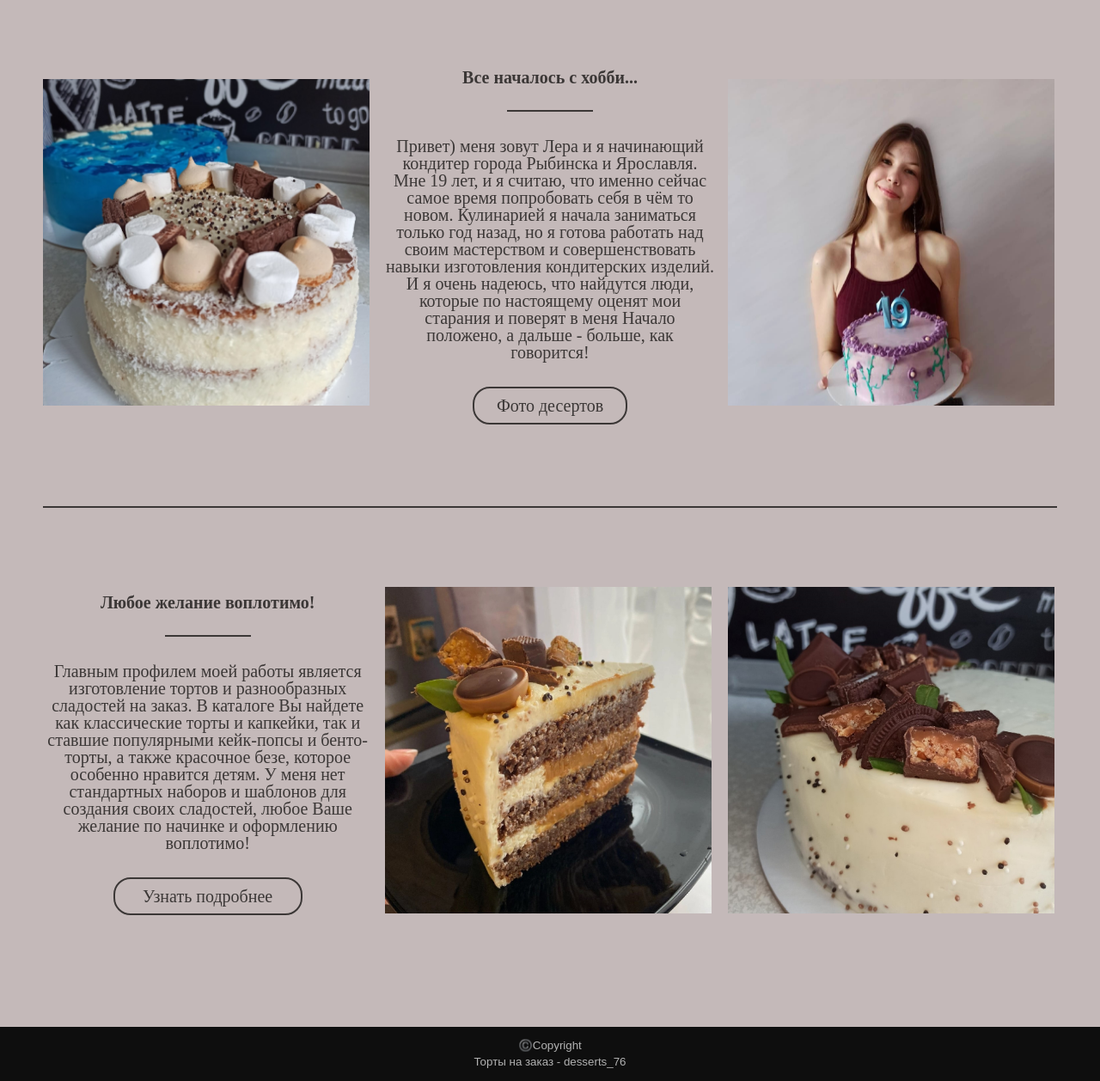
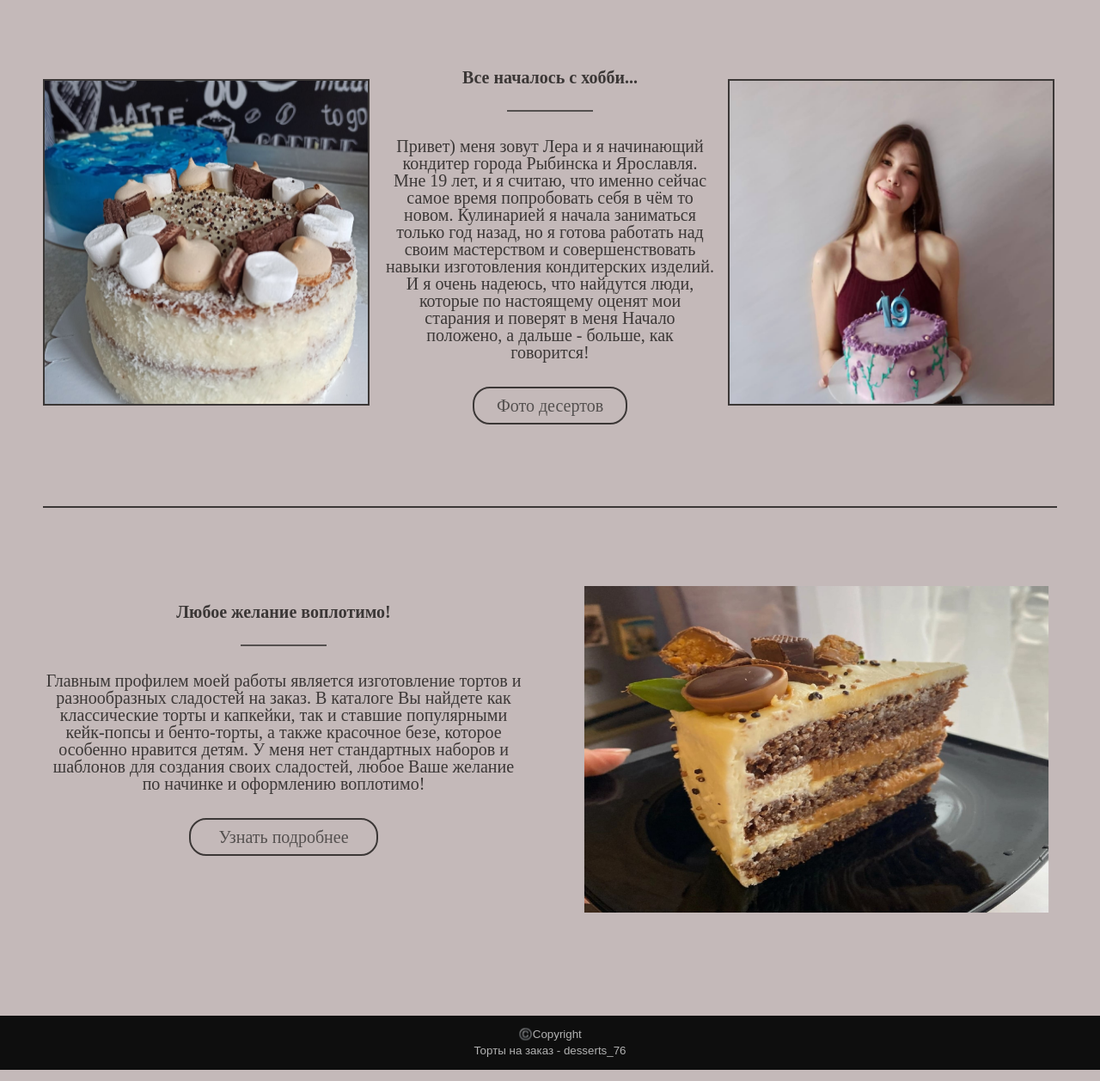
Before and after one commit to Panovky/Desserts_76, a Django app: page /about_me/ in a window 1280 px wide. Shown: the part 75-1333 px from the top of the page at 86% size. Run offline with Django 4.2, Linux system fonts and the light colour scheme.

Commit message:
Make slider and gallery page

```diff
--- a/about/templates/about/about_me.html
+++ b/about/templates/about/about_me.html
@@ -19,7 +19,7 @@
                     <a href="#" class="about_link">Фото десертов</a>
                 </div>
                 <div class="about_foto">
-                    <img src="{% static 'images/header_foto.png' %}" width="380px" height="380px"/>
+                    <img src="{% static 'images/header_foto.png' %}"/>
                 </div>
             </div>
 
@@ -33,11 +33,15 @@
                         и шаблонов для создания своих сладостей, любое Ваше желание по начинке и оформлению воплотимо!</p>
                     <a href="#" class="about_link aside_link">Узнать подробнее</a>
                 </div>
-                <div class="about_foto">
-                    <img src="{% static 'images/aside_foto1.jpg' %}" width="380px" height="380px"/>
-                </div>
-                <div class="about_foto">
-                    <img src="{% static 'images/aside_foto2.jpg' %}" width="380px" height="380px"/>
+                <div class="about_foto-aside swiper-container">
+                    <div class="swiper-wrapper">
+                        <div class="swiper-slide">
+                            <img src="{% static 'images/aside_foto1.jpg' %}" alt="Картинка"/>
+                        </div>
+                        <div class="swiper-slide">
+                            <img src="{% static 'images/aside_foto2.jpg' %}" alt="Картинка"/>
+                        </div>
+                    </div>
                 </div>
             </div>
         </div>
--- a/catalog/templates/catalog/filling_list.html
+++ b/catalog/templates/catalog/filling_list.html
@@ -12,7 +12,7 @@
                             <a class="fillings__link" href="learn-more">Узнать подробности</a>
                         </div>
                         <div class="fillings__foto">
-                            <img src="{{ filling.photo.url }}" width="500px" height="340px"/>
+                            <img src="{{ filling.photo.url }}"/>
                         </div>
                     </div>
                 </div>
--- a/orders/telegram.py
+++ b/orders/telegram.py
@@ -1,7 +1,7 @@
 import telepot
 
-token = '5828808995:AAGloZrhyiPqRyl8kDU5epZ9NmatygI7Sew'
-my_id = 411040022
+token = ''
+my_id = 0
 telegramBot = telepot.Bot(token)
 
 
--- a/static/css/style.css
+++ b/static/css/style.css
@@ -148,7 +148,7 @@
 .about_title:after {
     width: 100px;
     height: 2px;
-    background: #3B3736;
+    background: #54504f;
     display: block;
     content: " ";
     position: absolute;
@@ -171,7 +171,13 @@
     padding: 10px 8px;
     margin: 30px auto 10px;
 
-    color: #3B3736;
+    color: #54504f;
+}
+
+.about_foto img {
+    width: 380px;
+    height: 380px;
+    border: 2px solid #3B3736;
 }
 
 .about_link:hover {
@@ -187,13 +193,36 @@
 
 .about_aside {
     display: grid;
-    grid-template-columns: 1fr 1fr 1fr;
-    grid-gap: 15px;
-    align-items: center;
+    grid-template-columns: 1fr 1fr;
+    grid-gap: 60px;
 
-    padding: 80px 0 60px;
+    padding: 91px 0 60px;
+}
+.about_foto-aside {
+    display: flex;
+    min-width: 0;
+    overflow: hidden;
 }
 
+.about_foto-aside img {
+    padding-left: 10px;
+    width: 550px;
+    height: 380px;
+}
+
+.dots {
+    position: absolute;
+    top: 1100px;
+    padding-left: 630px;
+}
+
+.btn-swiper-prev {
+    position: absolute;
+}
+
+.btn-swiper-next {
+    position: absolute;
+}
 
 /*===========FILLINGS===========*/
 .fillings__inner {
--- a/static/js/app.js
+++ b/static/js/app.js
@@ -19,3 +19,15 @@
         }
     }
 }
+
+let mySwiper = new Swiper ('.about_foto-aside', {
+    loop: true,
+    pagination: {
+        el: '.swiper-pagination',
+        clickable: true,
+    },
+    navigation: {
+        nextEl: '.swiper-button-next',
+        prevEl: '.swiper-button-prev',
+    },
+})
--- a/templates/base.html
+++ b/templates/base.html
@@ -7,6 +7,7 @@
 
     {% load static %}
     <link rel="stylesheet" href="{% static 'css/style.css' %}">
+    <link rel="stylesheet" href="https://cdn.jsdelivr.net/npm/swiper@8/swiper-bundle.min.css"/>
 </head>
 <body>
     <div class="wrapper">
@@ -45,6 +46,7 @@
         {% endblock %}
     </div>
 
+    <script src="https://cdn.jsdelivr.net/npm/swiper@8/swiper-bundle.min.js"></script>
     <script src="{% static 'js/app.js' %}"></script>
 </body>
 </html>
```
Also changed, not shown: other parts of static/css/style.css (+50 -4 lines), gallery/templates/gallery/photo_list.html (+12 -6 lines), db.sqlite3, 1 other file.
